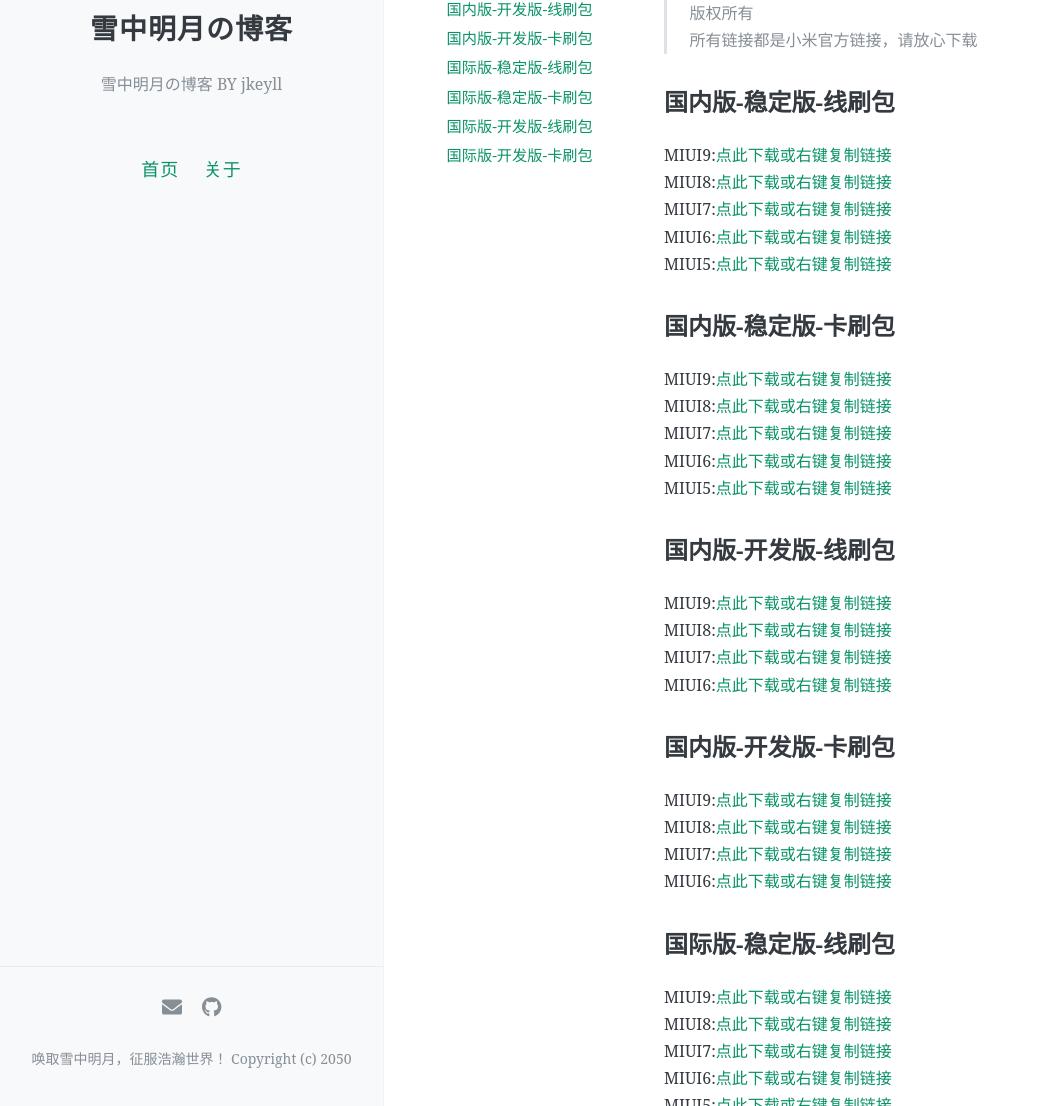
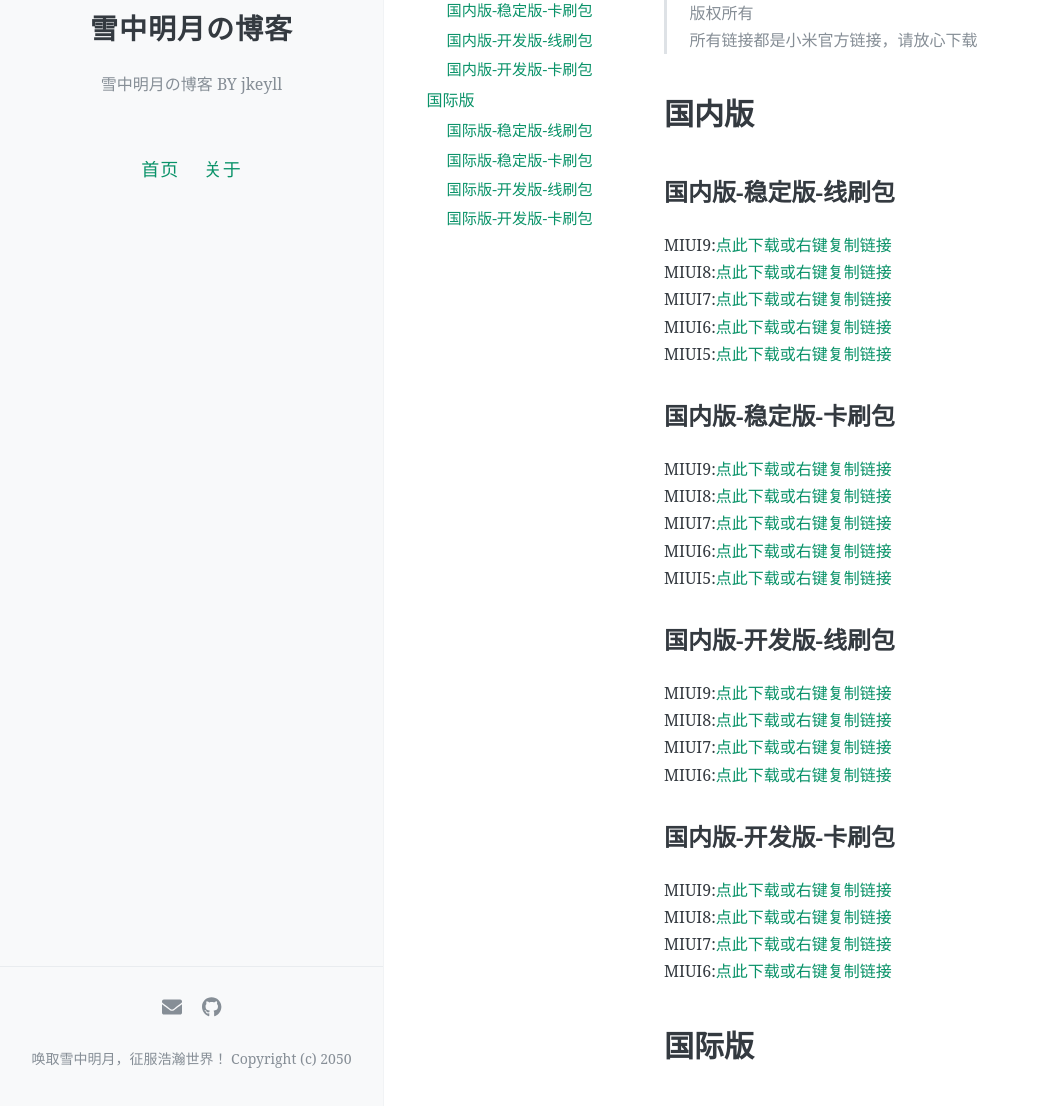
Before and after one commit to lswlc33/bolg, a Jekyll site: the page built from _posts/2022-2-3-2s-downloadlinks.md, in a window 1280 px wide and 1400 px high, cut to the strip 294-1400 px from the top of the window. Shown: the whole strip, without its empty margins (0-1040 px from the left). Built offline with Jekyll 4.4.1, drawn with Linux system fonts in a browser that asks for light colours; nearby versions of some CDN libraries; a script that is not in the unit is left out; comment, search, counter and statistics services are not loaded.

Commit message:
Update 2022-2-3-2s-downloadlinks.md

```diff
--- a/_posts/2022-2-3-2s-downloadlinks.md
+++ b/_posts/2022-2-3-2s-downloadlinks.md
@@ -14,7 +14,7 @@
 >所有链接都是小米官方链接，请放心下载
 
 
-
+# 国内版
 ## 国内版-稳定版-线刷包
 MIUI9:[点此下载或右键复制链接](http://bigota.d.miui.com/V9.2.3.0/aries_images_V9.2.3.0.LXACNEK_20171229.0000.00_5.0_cn_c54a41d74c.tgz)
 MIUI8:[点此下载或右键复制链接](http://bigota.d.miui.com/V8.5.1.0.LXACNED/aries_images_V8.5.1.0.LXACNED_20170906.0000.00_5.0_cn_93a86db626.tgz)
@@ -41,6 +41,8 @@
 MIUI7:[点此下载或右键复制链接](http://bigota.d.miui.com/6.5.26/miui_MI2_6.5.26_d0795d729a_5.0.zip)
 MIUI6:[点此下载或右键复制链接](http://bigota.d.miui.com/5.8.6/miui_MI2_5.8.6_868377df89_5.0.zip)
 
+
+# 国际版
 ## 国际版-稳定版-线刷包
 MIUI9:[点此下载或右键复制链接](http://bigota.d.miui.com/V9.2.2.0.LXAMIEK/aries_global_images_V9.2.2.0.LXAMIEK_20180117.0000.00_5.0_global_2b5d73471b.tgz)
 MIUI8:[点此下载或右键复制链接](http://bigota.d.miui.com/V8.5.2.0.LXAMIED/aries_global_images_V8.5.2.0.LXAMIED_20170623.0000.00_5.0_global_c00b9953fd.tgz)
```
